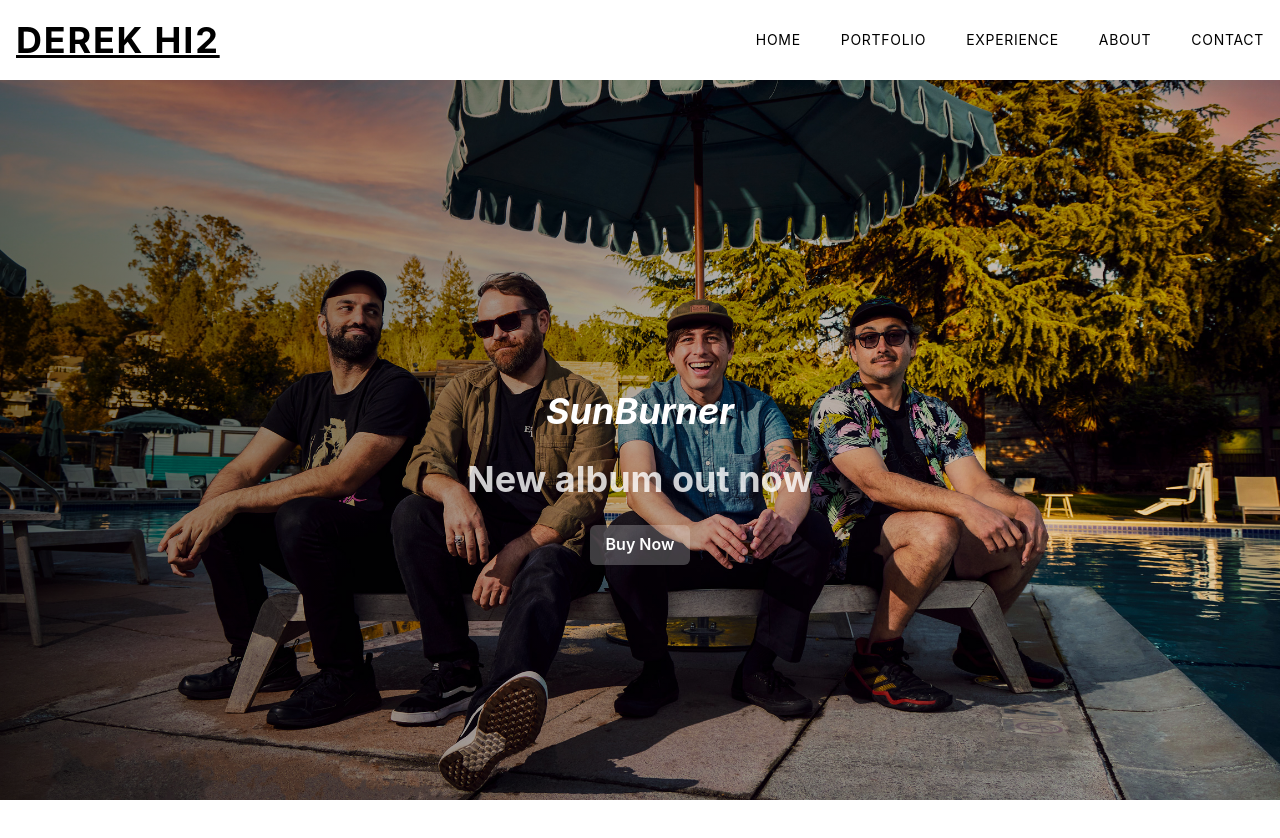
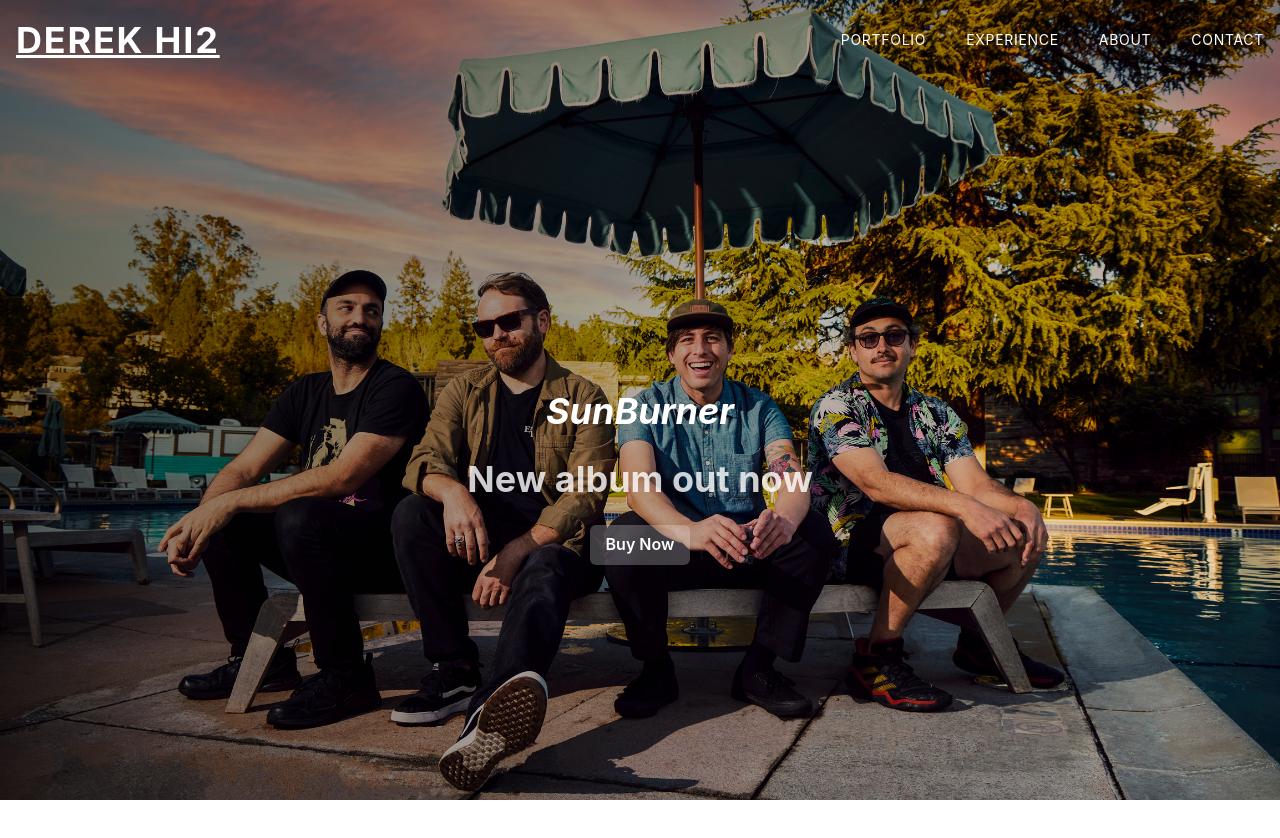
Before and after one commit to DerekGnarGnar/spf1985, a Next.js app: page / in a window 1280 px wide. Shown: the top 838 px of the page. Built offline with nearby package versions, Linux system fonts and the light colour scheme.

Commit message:
another commit

```diff
--- a/app/layout.tsx
+++ b/app/layout.tsx
@@ -4,6 +4,8 @@ import { Inter } from "next/font/google";
 import { ChakraProvider } from '@chakra-ui/react'
 //import Navbar from "@/components/navbar/Navbar";
 import Navbar2 from "@/components/navbar2/Navbar2"
+import "./styles/globals.css";
+
 
 
 
--- a/app/page.tsx
+++ b/app/page.tsx
@@ -3,7 +3,6 @@ import Hero from "@/components/Hero";
 import Features from "@/components/Features";
 import Footer from "@/components/Footer"
 import Video from "@/components/Video"
-import "./styles/globals.css";
 
 
 
--- a/components/navbar2/Navbar2.tsx
+++ b/components/navbar2/Navbar2.tsx
@@ -29,11 +29,9 @@ const Navbar = () => {
 
   const links = [
     {
+
+
       id: 1,
-      link: "home",
-    },
-    {
-      id: 2,
       link: "portfolio",
     },
     {
@@ -53,7 +51,7 @@ const Navbar = () => {
   return (
     <div
       className={`w-full h-20 z-10 fixed duration-300 ease-in ${
-        pageScroll ? "bg-black text-[#fff]" :  " bg-white text-black" }`}
+        pageScroll ? "bg-black text-[#fff]" :  " bg-transparent text-white" }`}
     >
       <div className="flex justify-between items-center w-full h-full max-w-screen-xl mx-auto p-4">
         <Link href="/#home">
```
